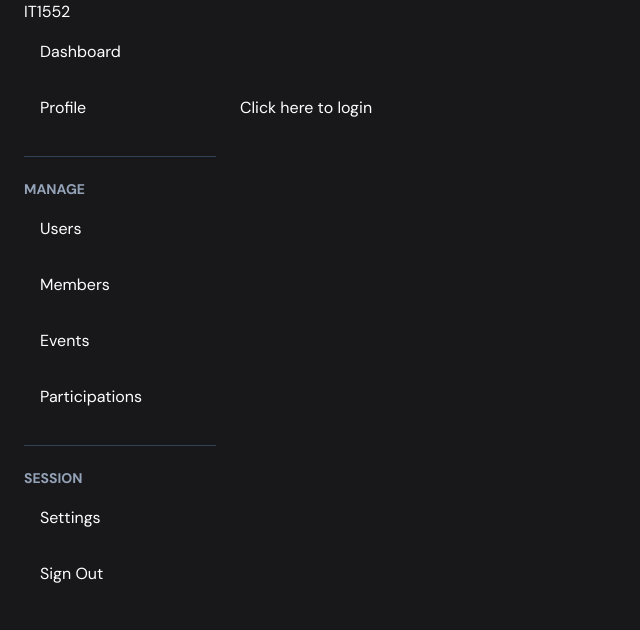
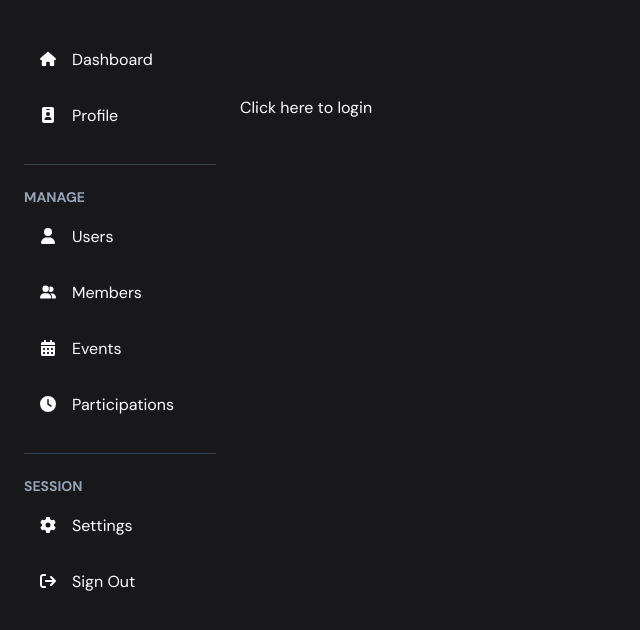
Before and after one commit to taronaeo/IT1552-Assignment, a React (Vite) app: page / in a window 1280 px wide. Shown: the top 630 px of the page, without its empty margins (0-640 px from the left). Built offline with nearby package versions, Linux system fonts and the light colour scheme; no server answers.

Commit message:
refactor: clean up sidenav

```diff
--- a/package.json
+++ b/package.json
@@ -10,6 +10,9 @@
     "firebase": "firebase emulators:start --only auth,firestore,functions --import=./offline.seed --export-on-exit --project it1552-assignment"
   },
   "dependencies": {
+    "@fortawesome/fontawesome-svg-core": "^6.1.1",
+    "@fortawesome/free-solid-svg-icons": "^6.1.1",
+    "@fortawesome/react-fontawesome": "^0.2.0",
     "firebase": "^9.9.0",
     "react": "^18.2.0",
     "react-dom": "^18.2.0",
--- a/src/components/Sidenav.tsx
+++ b/src/components/Sidenav.tsx
@@ -1,4 +1,15 @@
 import React from 'react';
+import { FontAwesomeIcon } from '@fortawesome/react-fontawesome';
+import {
+  faHome,
+  faIdBadge,
+  faUser,
+  faUserGroup,
+  faCalendarDays,
+  faClock,
+  faGear,
+  faArrowRightFromBracket,
+} from '@fortawesome/free-solid-svg-icons';
 
 type SidenavProps = {
   className: string;
@@ -6,13 +17,14 @@ type SidenavProps = {
 
 const Sidenav: React.FC<SidenavProps> = (props) => (
   <aside {...props}>
-    <div className="px-6 mb-4">
+    <div className="px-6 mt-8 mb-4">
       <ul>
-        <li className="sidenav-list-header">IT1552</li>
         <li className="px-4 py-4 hover:rounded-lg hover:bg-sky-600/25">
+          <FontAwesomeIcon icon={faHome} className="w-4 mr-4" />
           Dashboard
         </li>
         <li className="px-4 py-4 hover:rounded-lg hover:bg-sky-600/25">
+          <FontAwesomeIcon icon={faIdBadge} className="w-4 mr-4" />
           Profile
         </li>
       </ul>
@@ -23,15 +35,19 @@ const Sidenav: React.FC<SidenavProps> = (props) => (
 
       <ul>
         <li className="px-4 py-4 hover:rounded-lg hover:bg-sky-600/25">
+          <FontAwesomeIcon icon={faUser} className="w-4 mr-4" />
           Users
         </li>
         <li className="px-4 py-4 hover:rounded-lg hover:bg-sky-600/25">
+          <FontAwesomeIcon icon={faUserGroup} className="w-4 mr-4" />
           Members
         </li>
         <li className="px-4 py-4 hover:rounded-lg hover:bg-sky-600/25">
+          <FontAwesomeIcon icon={faCalendarDays} className="w-4 mr-4" />
           Events
         </li>
         <li className="px-4 py-4 hover:rounded-lg hover:bg-sky-600/25">
+          <FontAwesomeIcon icon={faClock} className="w-4 mr-4" />
           Participations
         </li>
       </ul>
@@ -44,9 +60,14 @@ const Sidenav: React.FC<SidenavProps> = (props) => (
 
       <ul>
         <li className="px-4 py-4 hover:rounded-lg hover:bg-sky-600/25">
+          <FontAwesomeIcon icon={faGear} className="w-4 mr-4" />
           Settings
         </li>
         <li className="px-4 py-4 hover:rounded-lg hover:bg-sky-600/25">
+          <FontAwesomeIcon
+            icon={faArrowRightFromBracket}
+            className="w-4 mr-4"
+          />
           Sign Out
         </li>
       </ul>
```
Also changed, not shown: 1 other file (tests, documents, lock files or other folders).
